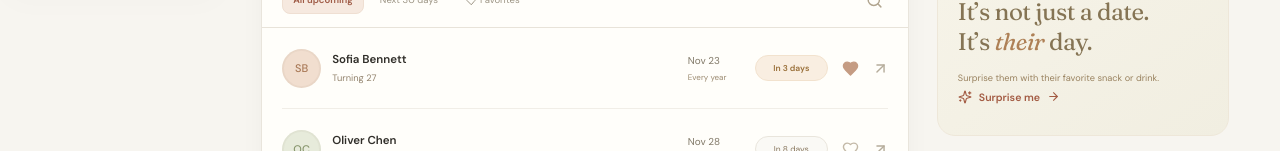
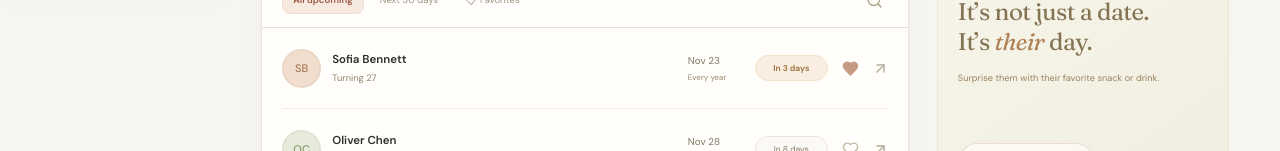
Before and after one commit to manuelrhyiel668-ai/birthday-reminder-apk-Manuel, a React (Vite) app: page / in a window 1280 px wide. Shown: the part 801-952 px from the top of the page. Built offline with nearby package versions, Linux system fonts and the light colour scheme.

Commit message:
Style interactive kindness idea button

```diff
--- a/src/styles.css
+++ b/src/styles.css
@@ -698,3 +698,36 @@ select:focus-visible, textarea:focus-visible {
 @media (prefers-reduced-motion: reduce) {
   html { scroll-behavior: auto; }
 }
+
+
+/* Interactive kindness idea card */
+.kindness-idea {
+  display: block;
+  min-height: 58px;
+  line-height: 1.75;
+  transition: opacity .2s ease, transform .2s ease;
+}
+.kindness-button {
+  display: inline-flex;
+  align-items: center;
+  gap: 7px;
+  margin-top: 15px;
+  padding: 9px 12px;
+  border: 1px solid rgba(173, 88, 70, .18);
+  border-radius: 999px;
+  color: var(--accent-dark);
+  background: rgba(255, 254, 250, .68);
+  font-size: 12px;
+  font-weight: 650;
+  transition: transform .2s ease, background .2s ease, box-shadow .2s ease;
+}
+.kindness-button:hover {
+  transform: translateY(-2px);
+  background: #fffefa;
+  box-shadow: 0 5px 14px rgba(90, 59, 42, .08);
+}
+.kindness-button:active { transform: scale(.97); }
+@media (max-width: 760px) {
+  .kindness-idea { min-height: 0; }
+  .kindness-button { margin-top: 12px; min-height: 38px; }
+}
```
